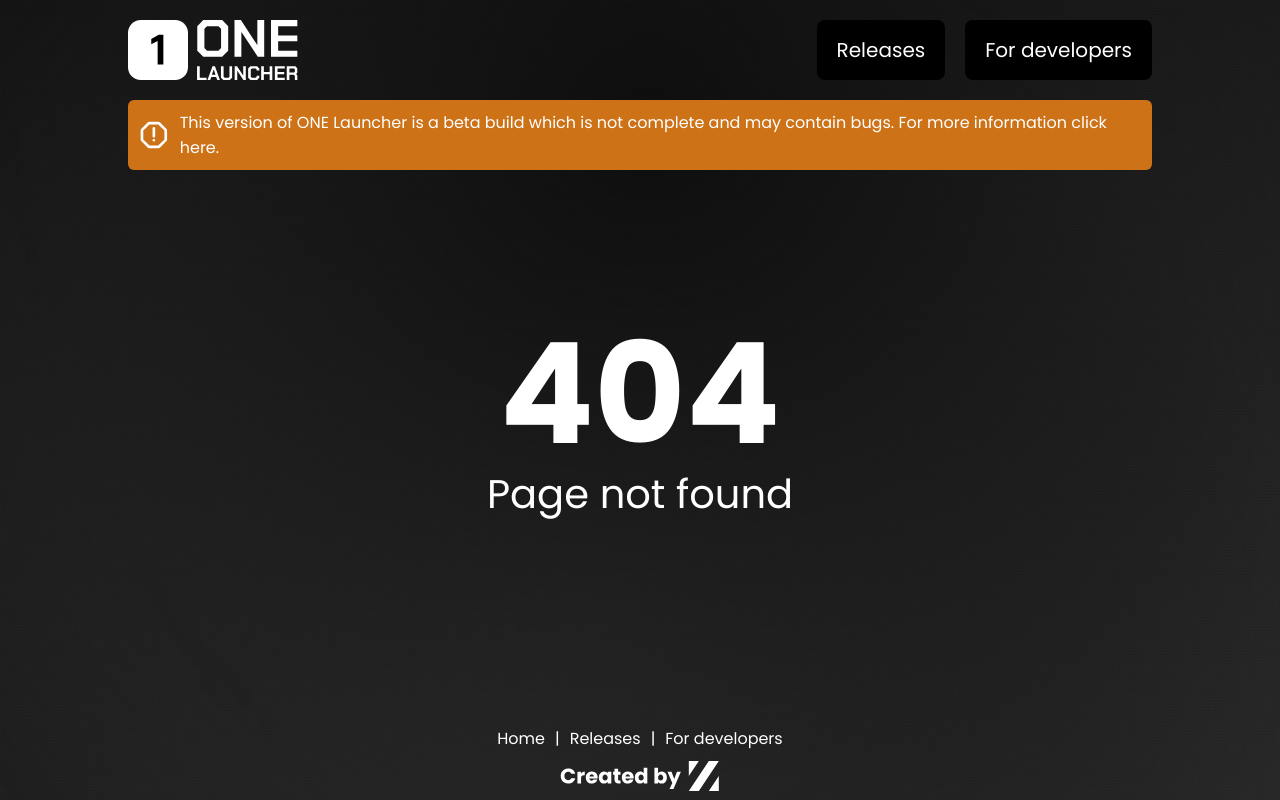
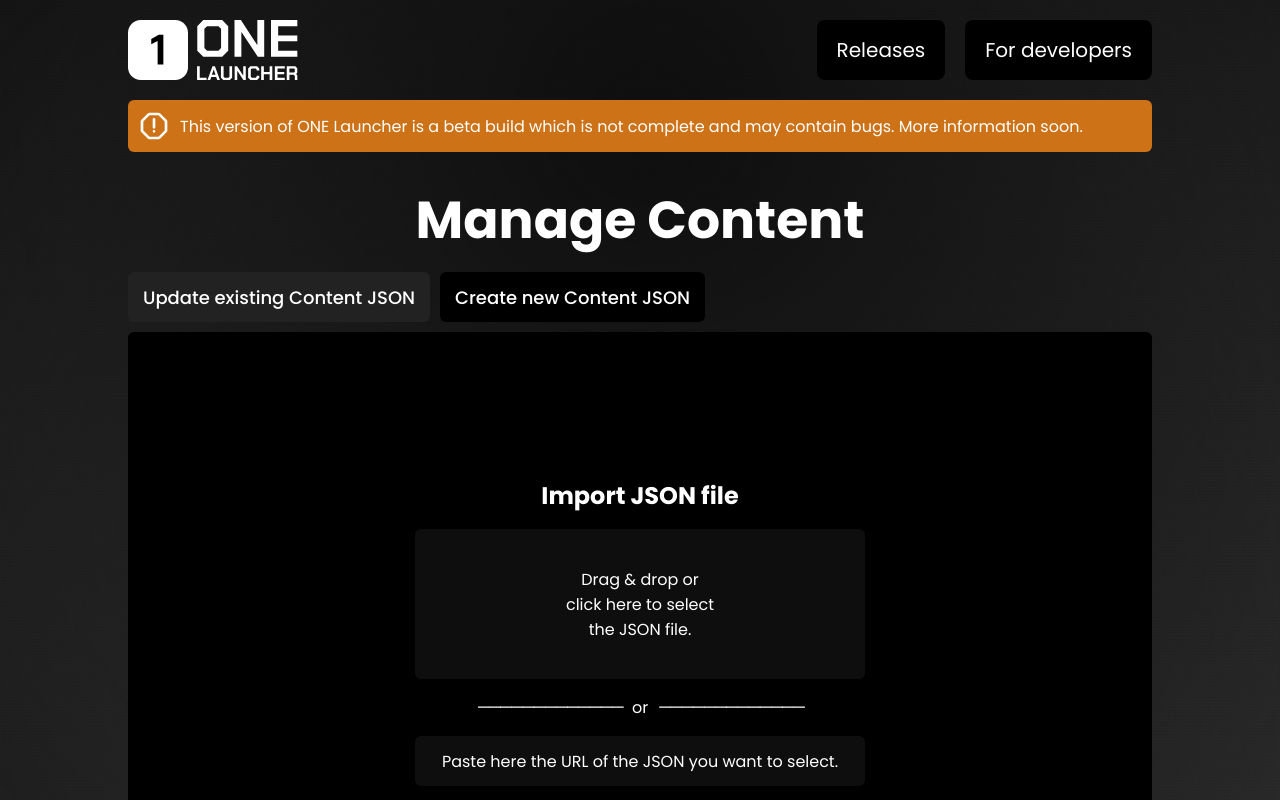
Before and after one commit to Zmito26dev/onelauncher.zmito.eu, a React (Vite) app: page /manage-content in a window 1280 px wide. Before the commit this address had no page. Shown: the top 800 px of the page. Built offline with nearby package versions, Linux system fonts and the light colour scheme.

Commit message:
Building the page to edit or create Content JSONs

```diff
--- a/src/components/footer/footer.jsx
+++ b/src/components/footer/footer.jsx
@@ -15,6 +15,8 @@ export default function Footer() {
         <Link to="/releases" className="ft-link">{t("footer.links.releases")}</Link>
         <p className="ft-link-separator">|</p>
         <Link to="/developers" className="ft-link">{t("footer.links.devs")}</Link>
+        <p className="ft-link-separator">|</p>
+        <Link to="/manage-content" className="ft-link">{t("footer.links.manage-content")}</Link>
       </div>
       <a className="ft-createdbyz" href="https://links.zmito.eu" target='_blank'>
         {createdByZ}
--- a/src/components/header/header.css
+++ b/src/components/header/header.css
@@ -60,6 +60,7 @@
   background-color: #cd7217;
   display: flex;
   align-items: center;
+  user-select: none;
   p {
     margin: 0 0 0 10px;
   }
--- a/src/components/header/header.jsx
+++ b/src/components/header/header.jsx
@@ -32,7 +32,7 @@ export default function Header() {
         </nav>
       </header>
 
-      <a href='https://github.com/Zmito26dev/onelauncher.zmito.eu/releases/latest' target="_blank" className="header-notice">
+      <a target="_blank" className="header-notice">
         {noticeAlertIcon}
         <p>{t("header.notice")}</p>
       </a>
--- a/src/lang/en.json
+++ b/src/lang/en.json
@@ -2,13 +2,14 @@
   "header": {
     "releases": "Releases",
     "devs": "For developers",
-    "notice": "This version of ONE Launcher is a beta build which is not complete and may contain bugs. For more information click here."
+    "notice": "This version of ONE Launcher is a beta build which is not complete and may contain bugs. More information soon."
   },
   "footer": {
     "links": {
       "home": "Home",
       "releases": "Releases",
-      "devs": "For developers"
+      "devs": "For developers",
+      "manage-content": "Manage Content"
     }
   },
   "home": {
--- a/src/lang/es.json
+++ b/src/lang/es.json
@@ -2,13 +2,14 @@
   "header": {
     "releases": "Versiones",
     "devs": "Para desarrolladores",
-    "notice": "Esta versión de ONE Launcher es una versión beta que no está completa y puede contener errores. Para más info, haga clic aquí."
+    "notice": "Esta versión de ONE Launcher es una versión beta que no está completa y puede contener errores. Mas información proximamente."
   },
   "footer": {
     "links": {
       "home": "Inicio",
       "releases": "Versiones",
-      "devs": "Para desarrolladores"
+      "devs": "Para desarrolladores",
+      "manage-content": "Administrar Contenido"
     }
   },
   "home": {
--- a/src/main.jsx
+++ b/src/main.jsx
@@ -6,6 +6,7 @@ import Footer from './components/footer/footer';
 import HomePage from './pages/home/home';
 import DownloadsPage from './pages/downloads/downloads';
 import DevsPage from './pages/devs/devs';
+import ManageContentPage from './pages/manage-content/manage-content';
 import NotFoundPage from './pages/404/404';
 import "./i18n"
 import './index.css'
@@ -18,6 +19,7 @@ createRoot(document.getElementById('root')).render(
         <Route path="/" element={<HomePage/>}/>
         <Route path="/releases" element={<DownloadsPage/>}/>
         <Route path="/developers" element={<DevsPage/>}/>
+        <Route path="/manage-content" element={<ManageContentPage/>}/>
         <Route path="*" element={<NotFoundPage/>}/>
       </Routes>
       <Footer/>
--- /dev/null
+++ b/src/pages/manage-content/manage-content.css
@@ -0,0 +1,102 @@
+.mcont-page {
+  min-height: calc(100% - 292px);
+  color: white;
+  display: flex;
+  flex-direction: column;
+  align-items: center;
+}
+
+.mc-title {
+  margin: 35px 0 0 0;
+  font-family: "Poppins", serif;
+  font-weight: 700;
+  font-style: normal;
+  font-size: 52px;
+  line-height: 65px;
+}
+
+.mc-main-container {
+  margin: 20px 0 0 0;
+  width: 100%;
+  border-radius: 6px;
+}
+
+.mc-mode-selector {
+  display: flex;
+  gap: 10px;
+}
+
+.mc-mode-button {
+  color: white;
+  background-color: black;
+  height: 50px;
+  padding: 0 15px;
+  font-family: "Poppins", serif;
+  font-weight: 500;
+  font-style: normal;
+  font-size: 18px;
+  border: 0;
+  border-radius: 6px;
+  cursor: pointer;
+  transition: 0.2s;
+}
+
+.mc-mode-button:disabled {
+  transition: 0.2s;
+  background-color: #222222;
+  cursor: default;
+}
+
+.mc-main {
+  margin: 10px 0 0 0;
+  width: 100%;
+  height: 600px;
+  background-color: black;
+  border-radius: 6px;
+}
+
+.mc-chose-file {
+  height: 100%;
+  width: 100%;
+  display: flex;
+  align-items: center;
+  justify-content: center;
+  flex-direction: column;
+}
+
+.mc-file-input {
+  height: 150px;
+  width: 450px;
+  background-color: #0E0E0E;
+  border-radius: 6px;
+  display: flex;
+  align-items: center;
+  justify-content: center;
+  cursor: pointer;
+  user-select: none;
+}
+
+.mc-file-input-text {
+  margin: 0;
+  text-align: center;
+  width: 150px;
+}
+
+.mc-file-url {
+  color: white;
+  font-family: "Poppins", sans-serif;
+  font-weight: 400;
+  font-style: normal;
+  font-size: 16px;
+  text-align: center;
+  border: 0;
+  padding: 0;
+  height: 50px;
+  width: 450px;
+  background-color: #0E0E0E;
+  border-radius: 6px;
+}
+
+.mc-file-url::placeholder {
+  color: white;
+}
--- /dev/null
+++ b/src/pages/manage-content/manage-content.jsx
@@ -0,0 +1,111 @@
+import { useEffect, useState, useRef } from 'react';
+import { useTranslation } from 'react-i18next';
+import "./manage-content.css"
+
+export default function ManageContentPage() {
+  const {t} = useTranslation();
+  const [contentMode, setContentMode] = useState("update")
+
+  const ModeButton = ({ mode, label }) => {
+    return (
+      <button className="mc-mode-button" disabled={contentMode === mode} onClick={() => setContentMode(mode)}>{label}</button>
+    )
+  }
+
+  const UpdateMode = () => {
+    const [isFileChosed, setIsFileChosed] = useState(false);
+    const [fileContent, setFileContent] = useState();
+    const fileInputRef = useRef(null);
+    const fileUrlRef = useRef(null);
+
+    const handleUrlSubmit = async (e) => {
+      e.preventDefault();
+      const fileUrl = fileUrlRef.current.value
+      try {
+        const response = await fetch(fileUrl);
+        const data = await response.json()
+        console.log(data)
+        setIsFileChosed(true);
+      } catch (error) {
+        console.log("Invalid JSON url.")
+      }
+    };
+
+    const handleFileSelect = async (e) => {
+      const selectedFile = e.target.files[0];
+
+      if (selectedFile) {
+        const reader = new FileReader();
+        reader.onload = (e) => {
+          try {
+            const parsedJson = JSON.parse(e.target.result);
+            setFileContent(parsedJson);
+            setIsFileChosed(true)
+            console.log(parsedJson);
+          } catch (error) {
+            console.error('Error reading JSON:', error);
+          }
+        };
+        reader.readAsText(selectedFile);
+      }
+    };
+
+    const handleDragOver = (e) => {
+      e.preventDefault();
+    };
+
+    const handleDrop = (e) => {
+      e.preventDefault();
+      fileInputRef.current.files = e.dataTransfer.files;
+      handleFileSelect({ target: { files: e.dataTransfer.files } });
+    };
+
+    const ChoseFile = () => {
+      return (
+        <div className="mc-chose-file">
+          <h2 style={{margin: "0 0 16px 0"}}>Import JSON file</h2>
+          <label htmlFor="input-file" className="mc-file-input" onDragOver={handleDragOver} onDrop={handleDrop}>
+            <input type="file" id="input-file" hidden ref={fileInputRef} onChange={handleFileSelect} />
+            <p className="mc-file-input-text">Drag & drop or click here to select the JSON file.</p>
+          </label>
+          <div style={{ display: "flex", gap: "10px" }}>
+            <p style={{ letterSpacing: "-3px" }}>—————————————</p>
+            <p>or</p>
+            <p style={{ letterSpacing: "-3px" }}>—————————————</p>
+          </div>
+          <form onSubmit={handleUrlSubmit}>
+            <input type="text" name="url-file" ref={fileUrlRef} className="mc-file-url" placeholder="Paste here the URL of the JSON you want to select." />
+          </form>
+        </div>
+      );
+    };
+
+    return (
+      <>
+        {!isFileChosed ? <ChoseFile /> : <p style={{margin: "0"}}>Available soon</p>}
+      </>
+    );
+  };
+
+  const CreateMode = () => {
+    return (
+      <p style={{margin: "0"}}>Available soon</p>
+    )
+  }
+
+  return (
+    <div className="mcont-page">
+      <h2 className="mc-title">Manage Content</h2>
+
+      <div className="mc-main-container">
+        <div className="mc-mode-selector">
+          <ModeButton mode="update" label="Update existing Content JSON"/>
+          <ModeButton mode="create" label="Create new Content JSON"/>
+        </div>
+        <div className="mc-main">
+          {contentMode === "update" ? <UpdateMode /> : contentMode === "create" ? <CreateMode /> : <></>}
+        </div>
+      </div>
+    </div>
+  )
+}
```
